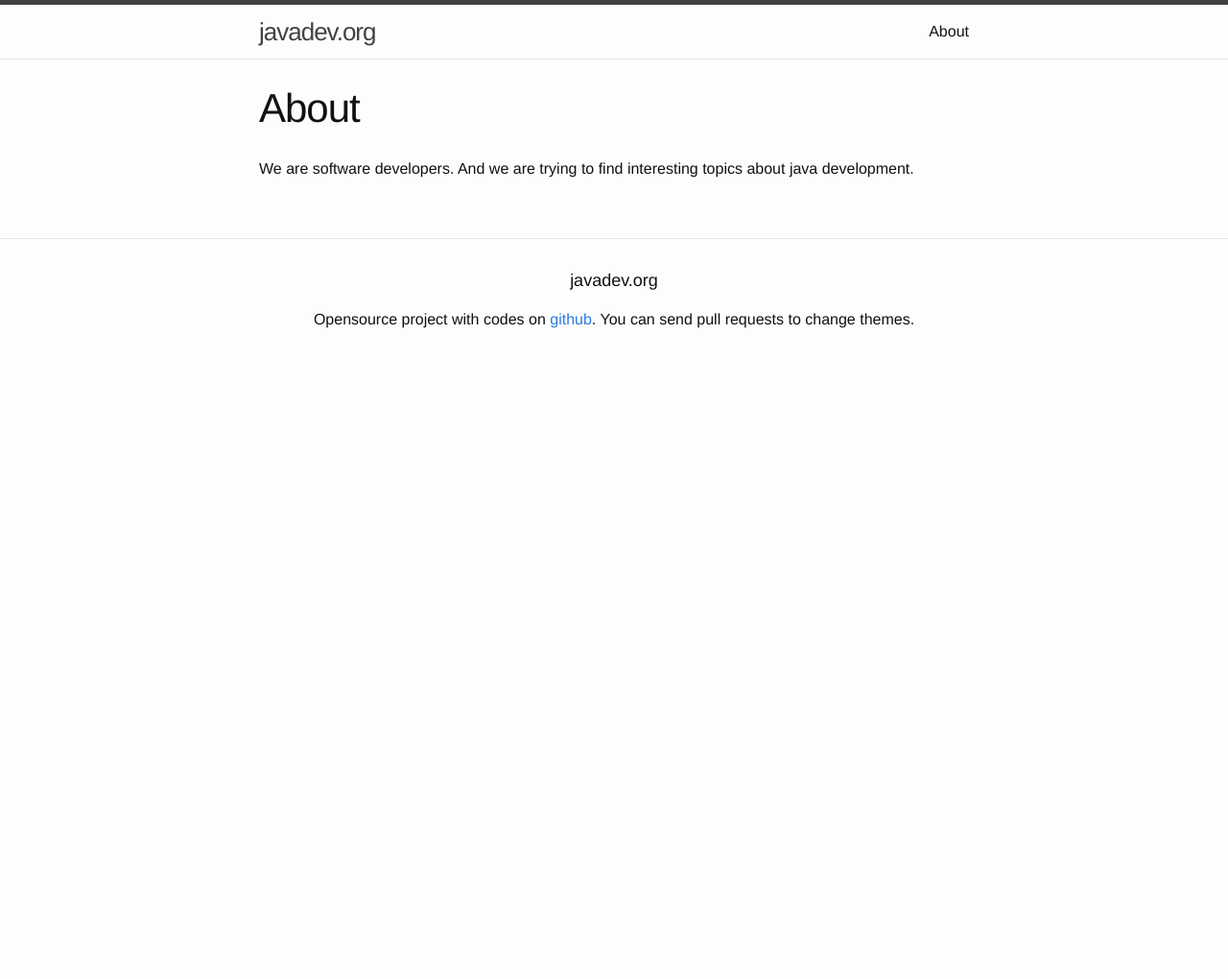
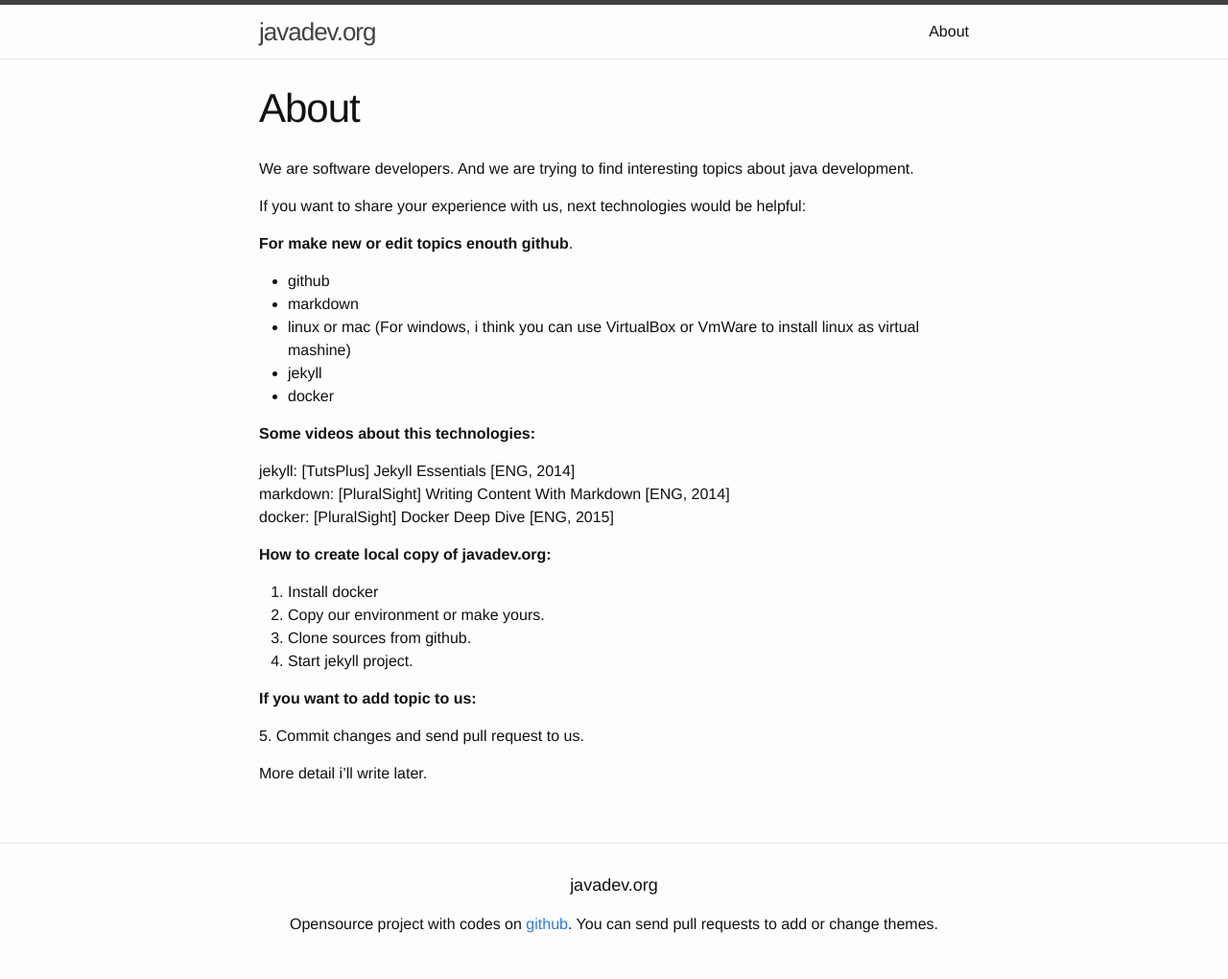
Before and after one commit to webmakaka/javadev.org, a Jekyll site: the page built from about.md, in a window 1280 px wide. Shown: the whole page at 96% size. Built offline with Jekyll 4.4.1, drawn with Linux system fonts in a browser that asks for light colours; before the commit the page ends 900 px from its top, so only the background shows below that.

Commit message:
added info in block about

```diff
--- a/_includes/footer.html
+++ b/_includes/footer.html
@@ -4,7 +4,7 @@
 
     <h2 class="footer-heading" align="center">{{ site.title }}</h2>
         <p align="center">Opensource project with codes on <a href="https://github.com/javadev-org/javadev-org.github.io">github</a>.
-            You can send pull requests to change themes.
+            You can send pull requests to add or change themes.
   </div>
 
 </footer>
--- a/about.md
+++ b/about.md
@@ -5,3 +5,36 @@ permalink: /about/
 ---
 
 We are software developers. And we are trying to find interesting topics about java development.
+
+If you want to share your experience with us, next technologies would be helpful:
+
+**For make new or edit topics enouth github**.
+
+<ul>
+    <li>github</li>
+    <li>markdown</li>
+    <li>linux or mac (For windows, i think you can use VirtualBox or VmWare to install linux as virtual mashine)</li>
+    <li>jekyll</li>
+    <li>docker</li>
+</ul>
+
+**Some videos about this technologies:**
+
+jekyll: [TutsPlus] Jekyll Essentials [ENG, 2014]
+markdown: [PluralSight] Writing Content With Markdown [ENG, 2014]
+docker: [PluralSight] Docker Deep Dive [ENG, 2015]
+
+
+**How to create local copy of javadev.org:**
+
+1. Install docker
+2. Copy our environment or make yours.
+3. Clone sources from github.
+4. Start jekyll project.
+
+**If you want to add topic to us:**
+
+5\. Commit changes and send pull request to us.
+
+
+More detail i'll write later.
```
